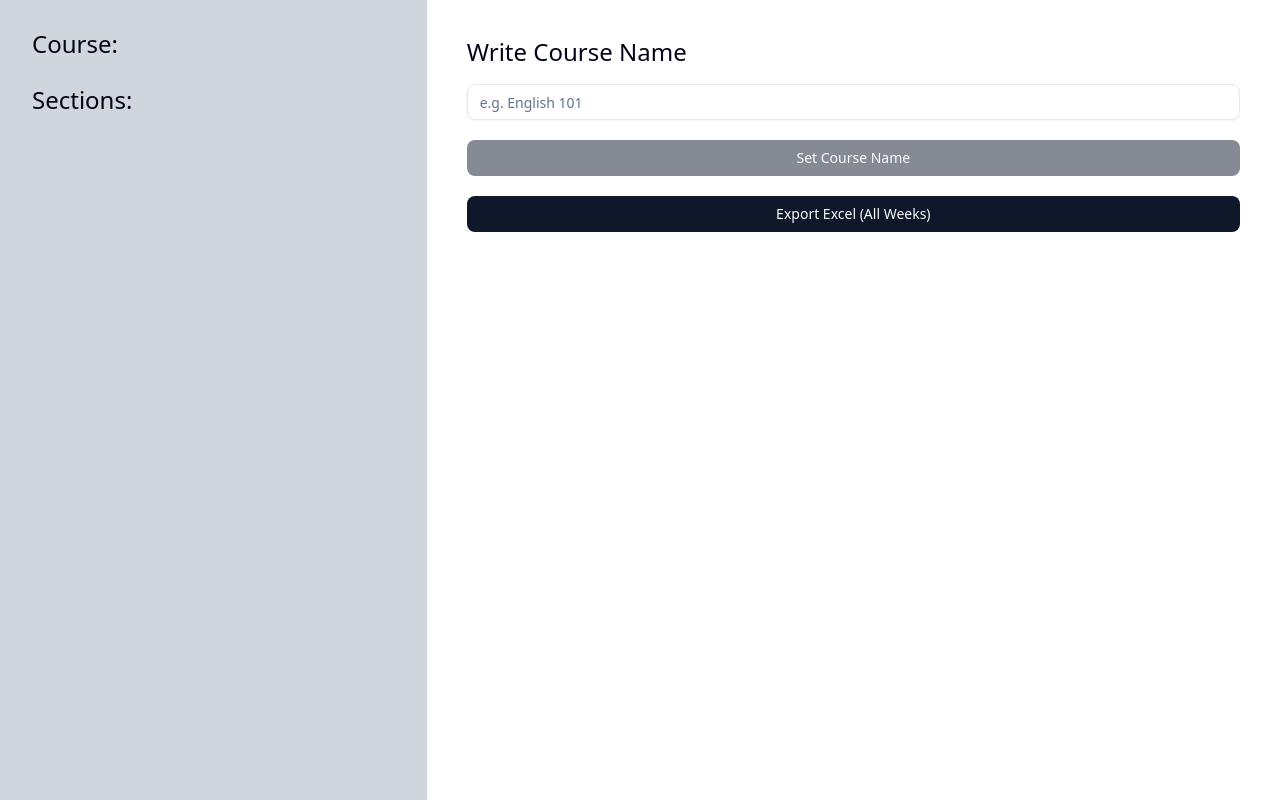
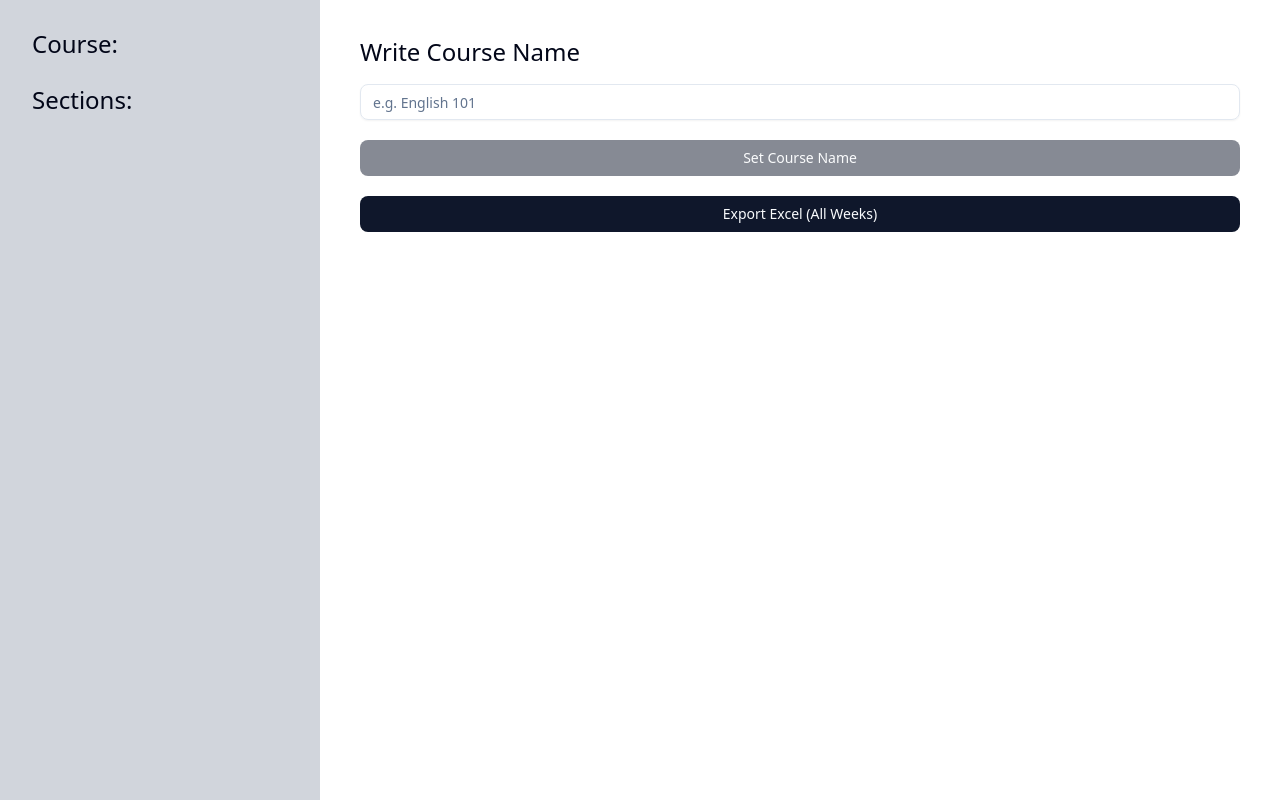
Before and after one commit to jihanv/class-scheduler, a Next.js app: page / in a window 1280 px wide. Built offline with nearby package versions, Linux system fonts and the light colour scheme.

Commit message:
Change ui

```diff
--- a/app/page.tsx
+++ b/app/page.tsx
@@ -4,10 +4,10 @@ import Calculator from "@/components/new/main-calculator";
 export default function Home() {
   return (
     <main className="flex flex-row w-full">
-      <div className="flex-[1]">
+      <div className="flex-[1] sticky top-0 h-screen overflow-auto">
         <InformationDisplay />
       </div>
-      <div className="flex-[2]">
+      <div className="flex-[3]">
         <Calculator />
       </div>
     </main>
--- a/components/new/date-selector.tsx
+++ b/components/new/date-selector.tsx
@@ -35,7 +35,7 @@ export default function DateSelector() {
                 </CardContent>
             </Card>}
 
-            {endDate && startDate && <Button className='w-50' onClick={() => setShowHolidaySelector()}>Pick Holidays</Button>}
+
         </>
 
     )
--- a/components/new/holiday-selector.tsx
+++ b/components/new/holiday-selector.tsx
@@ -25,7 +25,7 @@ import { useScheduleStore } from "@/stores/scheduleStore";
 import { Calendar as CalendarIcon } from "lucide-react";
 
 export default function HolidaySelector() {
-    const { startDate, endDate, holidays, setHolidays, showHolidaySelector } =
+    const { startDate, endDate, holidays, setHolidays, showHolidaySelector, setShowHolidaySelector } =
         useScheduleStore();
 
     function sameDay(a?: Date, b?: Date) {
@@ -35,6 +35,7 @@ export default function HolidaySelector() {
 
     return (
         <>
+
             {showHolidaySelector && <>
                 <Card>
                     <CardHeader>
--- a/components/new/main-calculator.tsx
+++ b/components/new/main-calculator.tsx
@@ -12,8 +12,8 @@ export default function Calculator() {
             <ClassNameInput />
             <SectionNameInput />
             <DateSelector />
+            <PeriodSelector />
             <HolidaySelector />
-            <PeriodSelector />
             <WeeklyTables />
             <ExportExcelButton />
         </div>
--- a/components/new/period-grid.tsx
+++ b/components/new/period-grid.tsx
@@ -15,8 +15,7 @@ import SectionLegend from "./section-legends";
 export default function PeriodGrid() {
     const sections = useScheduleStore((s) => s.sections);
     const schedule = useScheduleStore((s) => s.schedule);
-    const setSectionForPeriod = useScheduleStore((s) => s.setSectionForPeriod);
-    const clearPeriod = useScheduleStore((s) => s.clearPeriod);
+    const { setShowHolidaySelector, endDate, startDate } = useScheduleStore()
 
     // remember which cell was clicked
     const [openCell, setOpenCell] = useState<CellCoord | null>(null);
@@ -35,7 +34,7 @@ export default function PeriodGrid() {
     return (
         <>
             <div className="rounded-2xl border bg-card">
-                <table className=" mx-auto table-fixed border-collapse">
+                <table className="w-full mx-auto table-fixed border-collapse">
                     <thead className="sticky top-0 z-10">
                         <tr>
                             {weekdays.map((w) => (
@@ -72,7 +71,7 @@ export default function PeriodGrid() {
                     </tbody>
                 </table>
             </div>
-            {/* <SectionLegend /> */}
+
         </>
     );
 }
--- a/components/new/period-selector.tsx
+++ b/components/new/period-selector.tsx
@@ -5,9 +5,10 @@ import { Card, CardContent, CardDescription, CardHeader, CardTitle } from "../ui
 import { ScrollArea } from "../ui/scroll-area";
 import PeriodGrid from "./period-grid";
 import { useScheduleStore } from "@/stores/scheduleStore";
+import { Button } from "../ui/button";
 
 export default function PeriodSelector() {
-    const { startDate, endDate, holidays, setHolidays } = useScheduleStore();
+    const { startDate, endDate, setShowHolidaySelector } = useScheduleStore();
     return (
         <>
             {startDate && endDate && <Card>
@@ -16,11 +17,12 @@ export default function PeriodSelector() {
                     <CardDescription>Choose which periods meet on which weekdays.</CardDescription>
                 </CardHeader>
                 <CardContent>
-                    <ScrollArea className="max-h-[520px] rounded-md">
+                    <ScrollArea className="rounded-md">
                         <PeriodGrid />
                     </ScrollArea>
                 </CardContent>
             </Card>}
+            {endDate && startDate && <Button className='w-50' onClick={() => setShowHolidaySelector()}>Pick Holidays</Button>}
         </>
     );
 }
```
